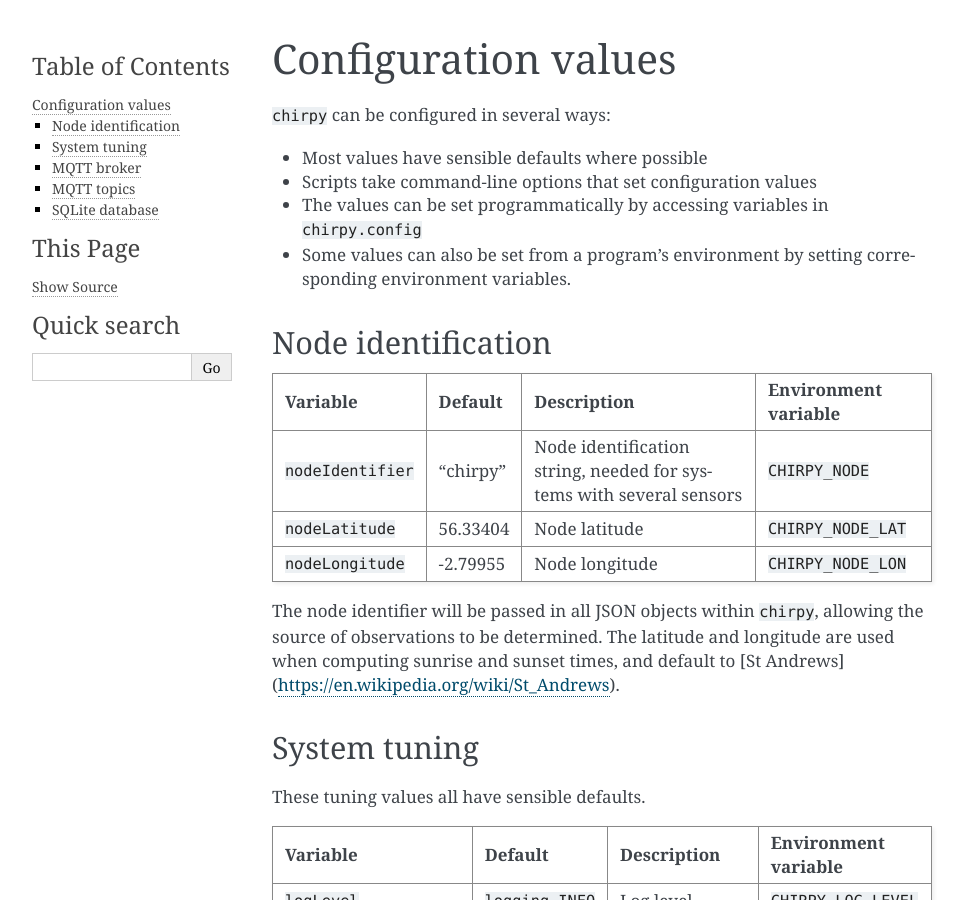
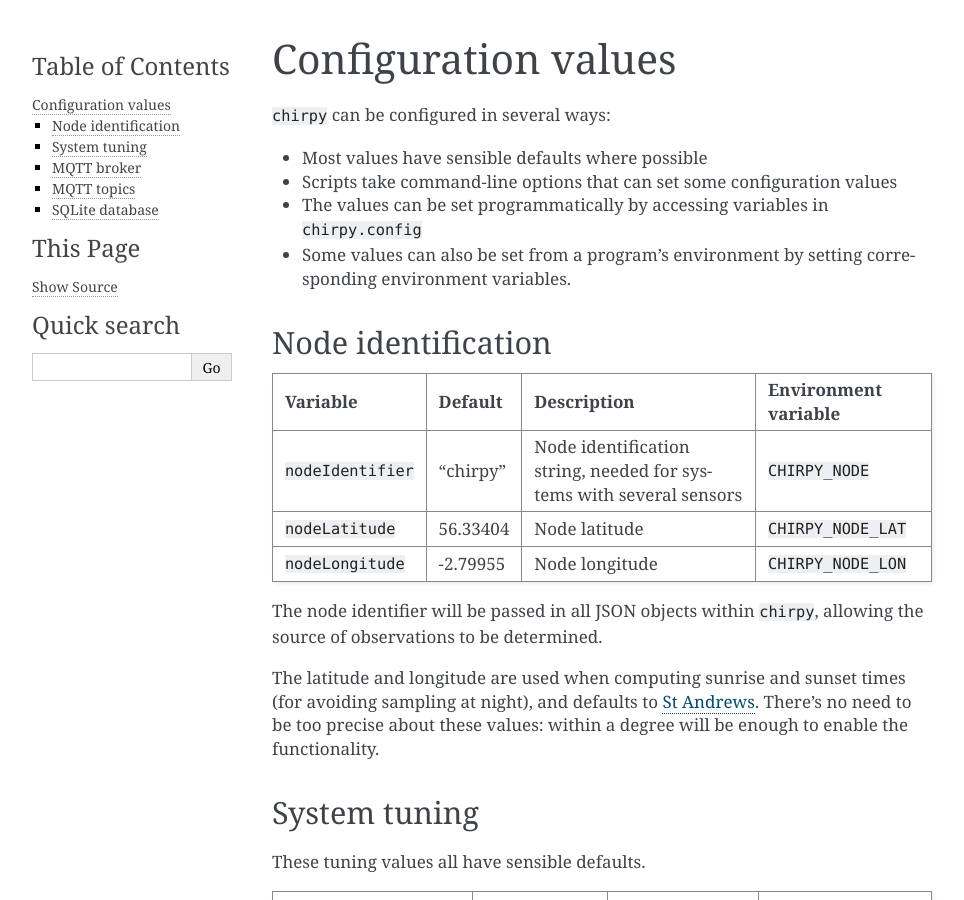
Before and after one commit to simoninireland/chirpy, a Sphinx documentation site: the page built from doc/config.rst, in a window 1280 px wide and 900 px high. Shown: the whole window, without its empty margins (148-1112 px from the left). Built offline with Sphinx 7.4.7, drawn with Linux system fonts in a browser that asks for light colours.

Commit message:
Rephrasing

```diff
--- a/doc/config.rst
+++ b/doc/config.rst
@@ -4,7 +4,8 @@ Configuration values
 ``chirpy`` can be configured in several ways:
 
 - Most values have sensible defaults where possible
-- Scripts take command-line options that set configuration values
+- Scripts take command-line options that can set some configuration
+  values
 - The values can be set programmatically by accessing variables in
   ``chirpy.config``
 - Some values can also be set from a program's environment by setting
@@ -25,9 +26,12 @@ Node identification
 +--------------------+------------------+----------------------------------------+--------------------------+
 
 The node identifier will be passed in all JSON objects within
-``chirpy``, allowing the source of observations to be determined. The
-latitude and longitude are used when computing sunrise and sunset
-times, and default to [St Andrews](https://en.wikipedia.org/wiki/St_Andrews).
+``chirpy``, allowing the source of observations to be determined.
+
+The latitude and longitude are used when computing sunrise and sunset
+times (for avoiding sampling at night), and defaults to `St Andrews`_.
+There's no need to be too precise about these values: within a degree
+will be enough to enable the functionality.
 
 System tuning
 -------------
@@ -81,7 +85,6 @@ These are all keys into the ``mqttTopic`` dict.
 | "coreTemperature"   | "sensor.coretemp"  | Sensor core temperature               |
 +---------------------+--------------------+---------------------------------------+
 
-
 SQLite database
 ---------------
 
```
Also changed, not shown: other parts of doc/config.rst (+3 -0 lines).
